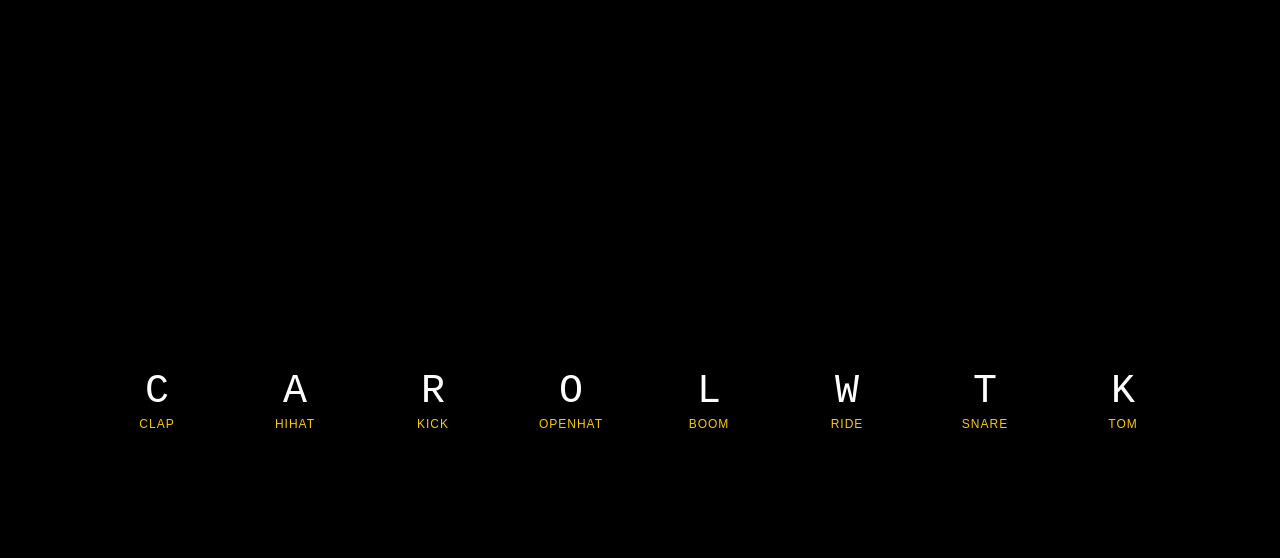
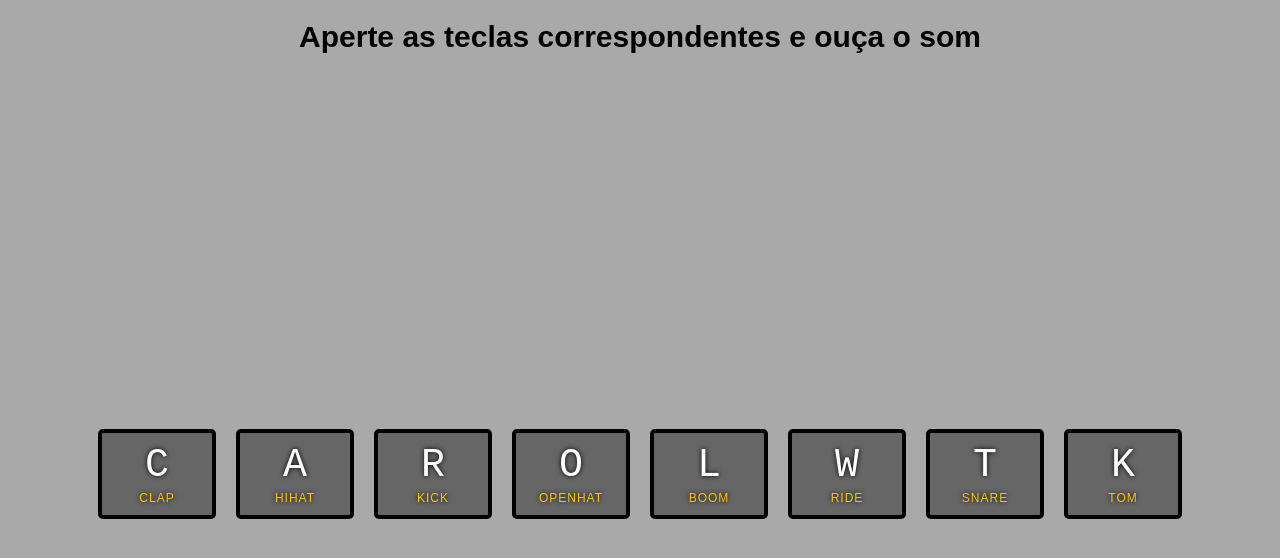
Before and after one commit to carolsoaressantos/js-drum, a plain HTML site: page index.html in a window 1280 px wide. Drawn offline with Linux system fonts and the light colour scheme.

Commit message:
Altera titulo e seu estilo

```diff
--- a/index.html
+++ b/index.html
@@ -3,11 +3,12 @@
 
 <head>
     <meta charset="UTF-8">
-    <title>JS Drum Kit</title>
+    <title>Bateria da @carolcode</title>
     <link rel="stylesheet" href="style.css">
 </head>
 
 <body>
+    <h1>Aperte as teclas correspondentes e ouça o som</h1>
 
 
     <div class="keys">
--- a/style.css
+++ b/style.css
@@ -1,6 +1,6 @@
 html {
     font-size: 10px;
-    background: black;
+    background: darkgray;
     background-size: cover;
 }
 
@@ -9,6 +9,13 @@ html {
     margin: 0;
     padding: 0;
     font-family: sans-serif;
+}
+
+h1 {
+    text-align: center;
+    font-family: sans-serif;
+    font-size: 30px;
+    font-weight: bolder;
 }
 
 .keys {
```
